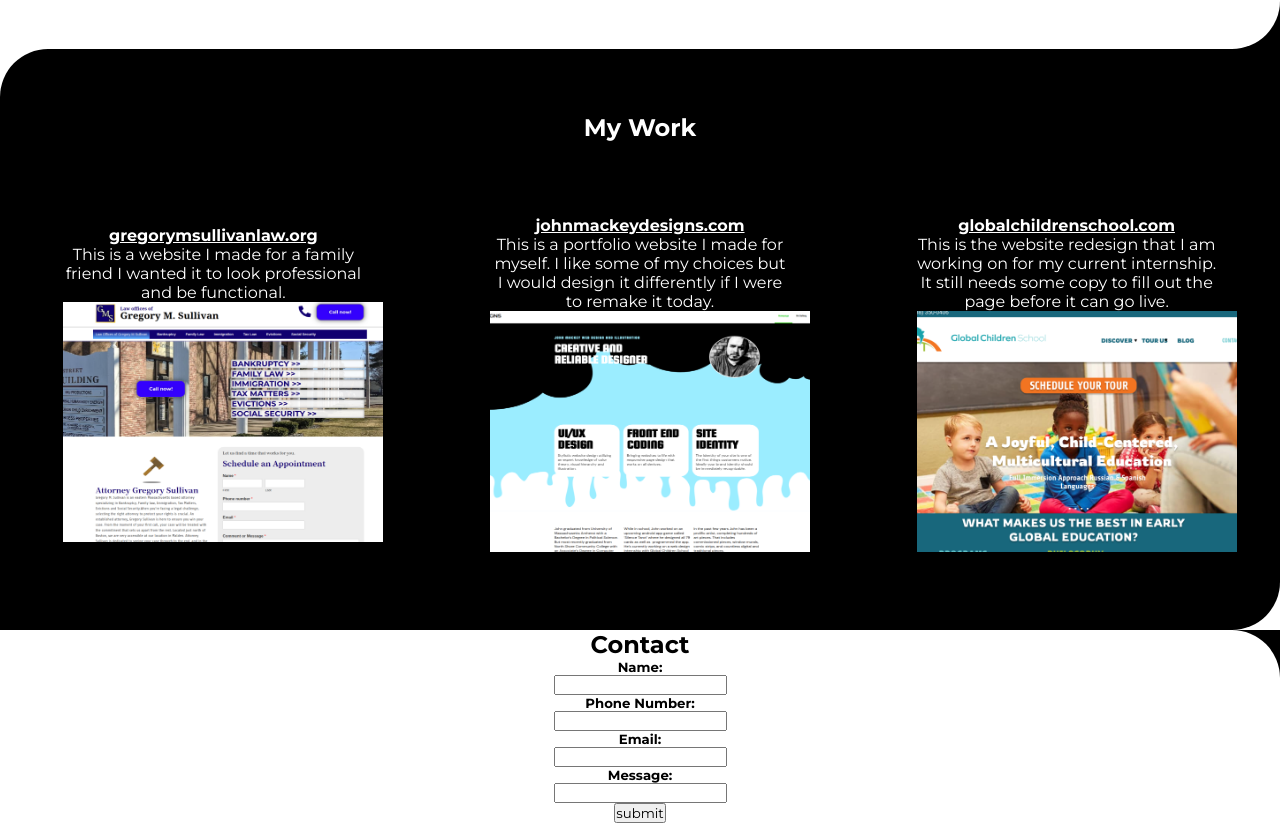
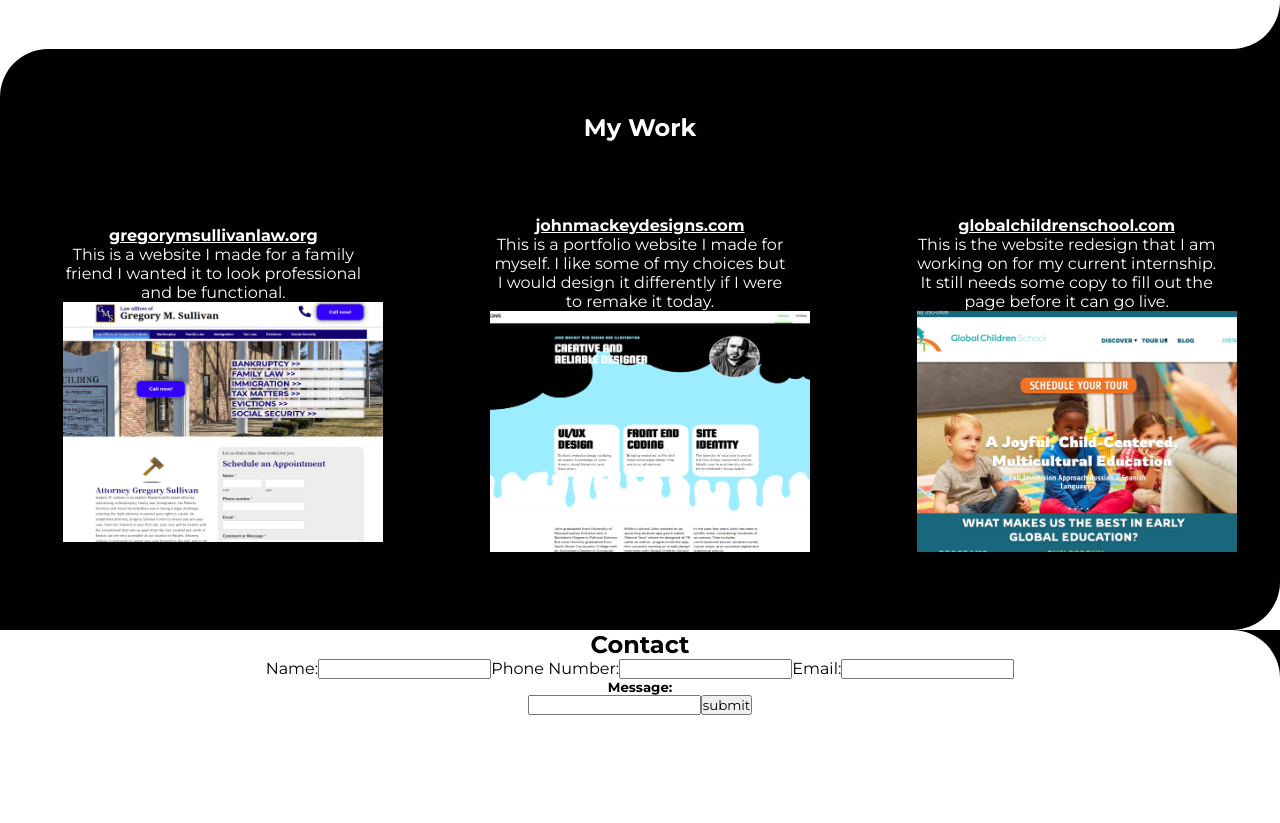
Before and after one commit to Jahonay/johnmakeswebsites, a React (Create React App) app: page / in a window 1280 px wide. Shown: the part 1859-2682 px from the top of the page. After the commit the page ends 2574 px from the top, so only its background shows below. Built offline with nearby package versions, Linux system fonts and the light colour scheme.

Commit message:
Add files via upload

```diff
--- a/src/Contact.js
+++ b/src/Contact.js
@@ -14,26 +14,26 @@ function Contact() {
 
                     <div className='form-wrap'>
                     <form id='contact' name="contact" method="POST" data-netlify="true">
-                    <input type="hidden" name="form-name" value="contact" />
-                        <div className='name'>
-                            <h5>Name:</h5>
+
+                        <label>
+                            Name:
                             <input type="text" required="true" id="name"></input>
-                        </div>
-                        <div className='phone'>
-                            <h5>Phone Number:</h5>
+                            </label>
+                        <label>
+                            Phone Number:
                             <input type="tel" id="phone"></input>
-                        </div>
-                        <div className='email'>
-                            <h5>Email:</h5>
+                        </label>
+                        <label>
+                            Email:
                             <input type="email" required="true" id="email"></input>
-                        </div>
-                        <div className='message'>
+                        </label>
+                        <label>
                             <h5>Message:</h5>
                             <input type="text" required="true" id="message"></input>
-                        </div>
-                        <div  className='submit'>
+                        </label>
+                        <label>
                             <input type="submit" value='submit'></input>
-                        </div>
+                        </label>
                         </form>
                     </div>
 
```
